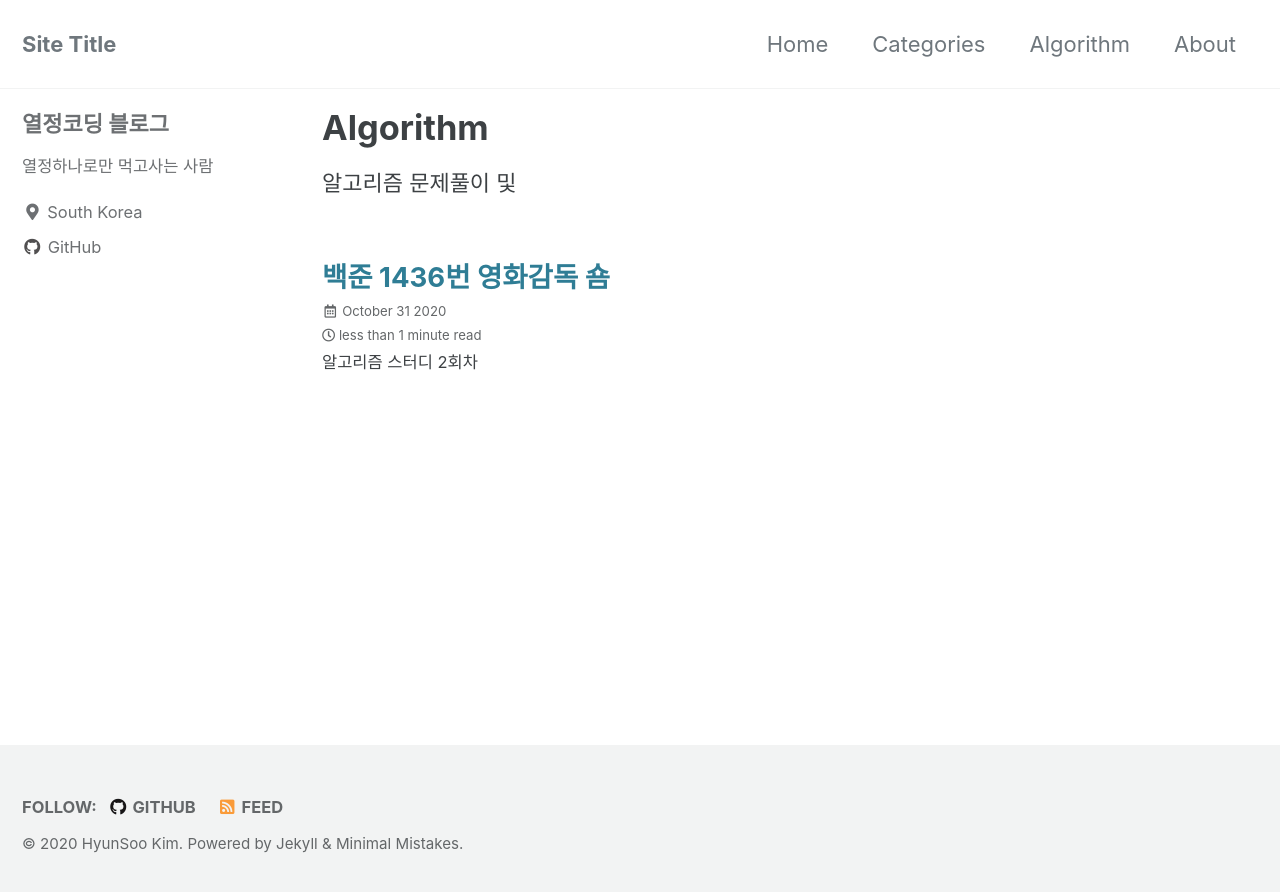
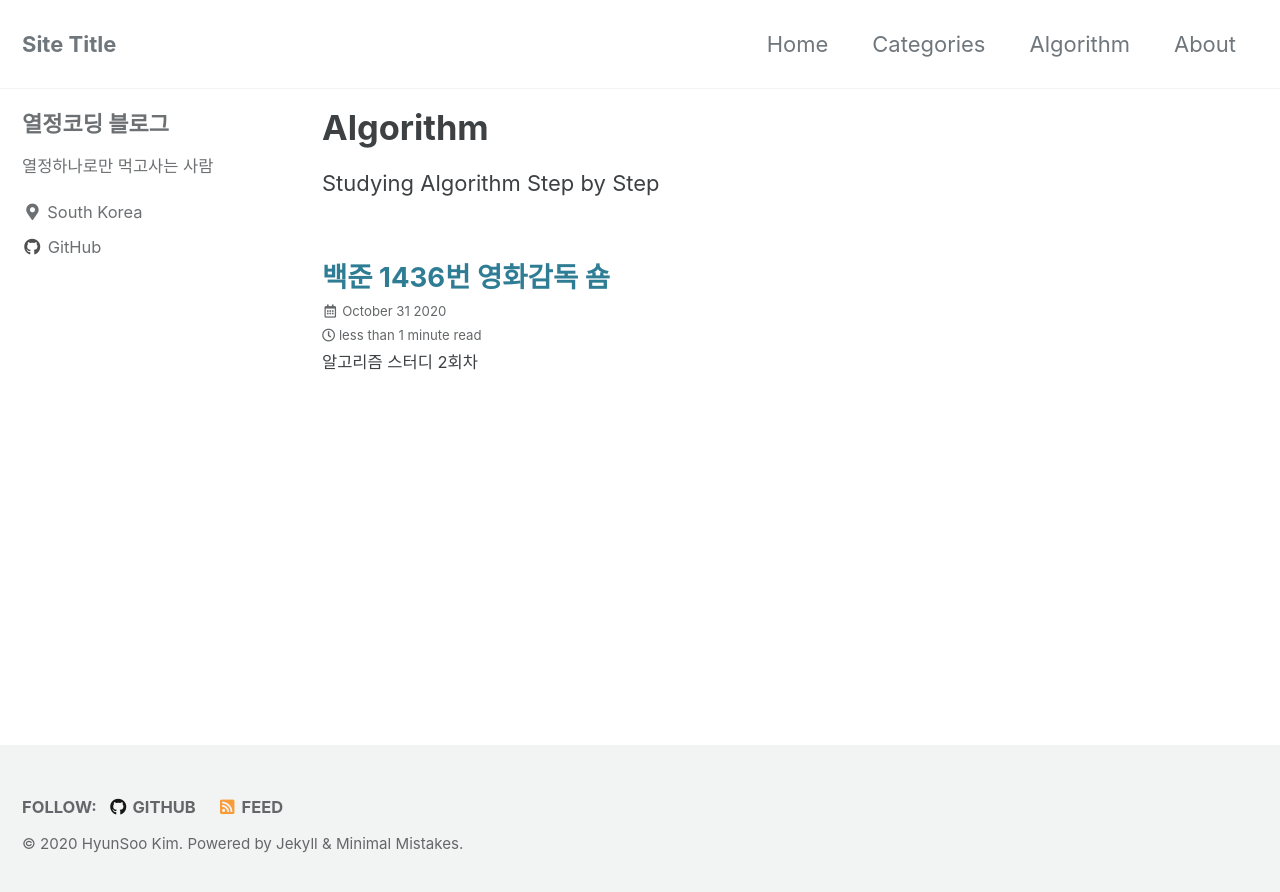
Before and after one commit to Nicholas-Kim/Nicholas-Kim.github.io, a Jekyll site: the page built from _pages/Algorithm.md, in a window 1280 px wide. Shown: the top 892 px of the page. Built offline with Jekyll 4.4.1, drawn with Linux system fonts in a browser that asks for light colours; cached includes are drawn as plain includes.

Commit message:
Update Algorithm.md

```diff
--- a/_pages/Algorithm.md
+++ b/_pages/Algorithm.md
@@ -6,4 +6,4 @@ author_profile: true
 taxonomy: Algorithm
 ---
 
-알고리즘 문제풀이 및
+Studying Algorithm Step by Step
```
